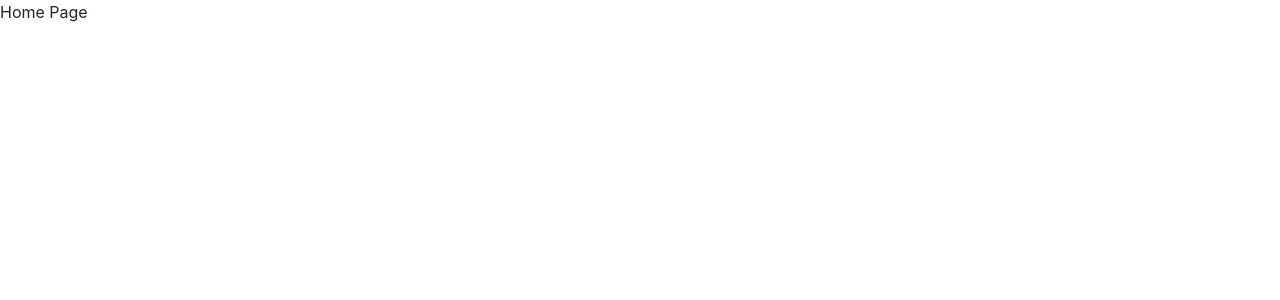
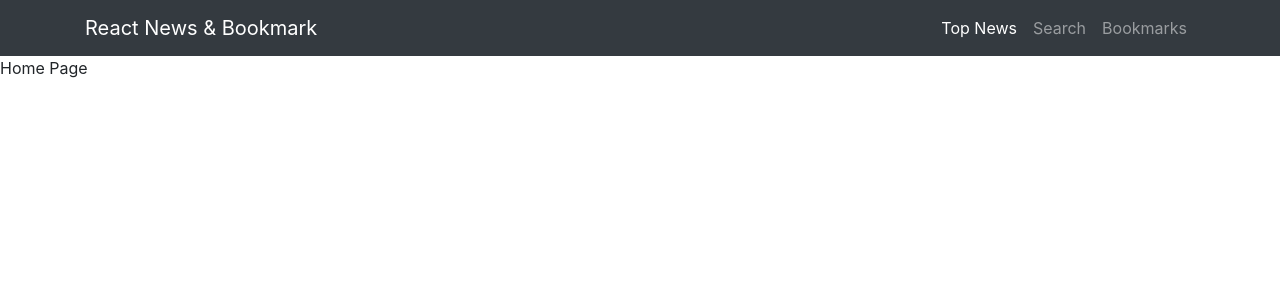
Before and after one commit to dennyparas/react-news-search-and-bookmark, a React (Create React App) app: page / in a window 1280 px wide. Shown: the top 300 px of the page. Built offline with nearby package versions, Linux system fonts and the light colour scheme.

Commit message:
add navbar

```diff
--- a/src/App.jsx
+++ b/src/App.jsx
@@ -1,4 +1,4 @@
-import React from 'react';
+import React, { Fragment } from 'react';
 
 // React Router Dom
 import { BrowserRouter as Router, Route, Switch } from 'react-router-dom';
@@ -13,16 +13,21 @@ import Search from './pages/Search';
 import Bookmarks from './pages/Bookmarks';
 import PageNotFound from './pages/PageNotFound';
 
+import TopNav from './layout/TopNav';
+
 const App = () => {
   return (
     <Provider store={store}>
       <Router>
-        <Switch>
-          <Route exact path='/' component={Home} />
-          <Route exact path='/search' component={Search} />
-          <Route exact path='/bookmarks' component={Bookmarks} />
-          <Route component={PageNotFound} />
-        </Switch>
+        <Fragment>
+          <TopNav />
+          <Switch>
+            <Route path='/' exact component={Home} />
+            <Route path='/search' exact component={Search} />
+            <Route path='/bookmarks' exact component={Bookmarks} />
+            <Route component={PageNotFound} />
+          </Switch>
+        </Fragment>
       </Router>
     </Provider>
   );
--- /dev/null
+++ b/src/layout/TopNav.jsx
@@ -0,0 +1,32 @@
+import React from 'react';
+import Navbar from 'react-bootstrap/Navbar';
+import Nav from 'react-bootstrap/Nav';
+import Container from 'react-bootstrap/Container';
+import { NavLink } from 'react-router-dom';
+import { withRouter } from 'react-router-dom';
+
+const TopNav = ({ location }) => {
+  return (
+    <Navbar collapseOnSelect expand='lg' bg='dark' variant='dark'>
+      <Container>
+        <Navbar.Brand href='#home'>React News & Bookmark</Navbar.Brand>
+        <Navbar.Toggle aria-controls='responsive-navbar-nav' />
+        <Navbar.Collapse id='responsive-navbar-nav'>
+          <Nav className='ml-auto'>
+            <Nav.Link activeClassName='active' exact as={NavLink} to='/'>
+              Top News
+            </Nav.Link>
+            <Nav.Link activeClassName='active' as={NavLink} to='/search'>
+              Search
+            </Nav.Link>
+            <Nav.Link activeClassName='active' as={NavLink} to='/bookmarks'>
+              Bookmarks
+            </Nav.Link>
+          </Nav>
+        </Navbar.Collapse>
+      </Container>
+    </Navbar>
+  );
+};
+
+export default withRouter(TopNav);
```
